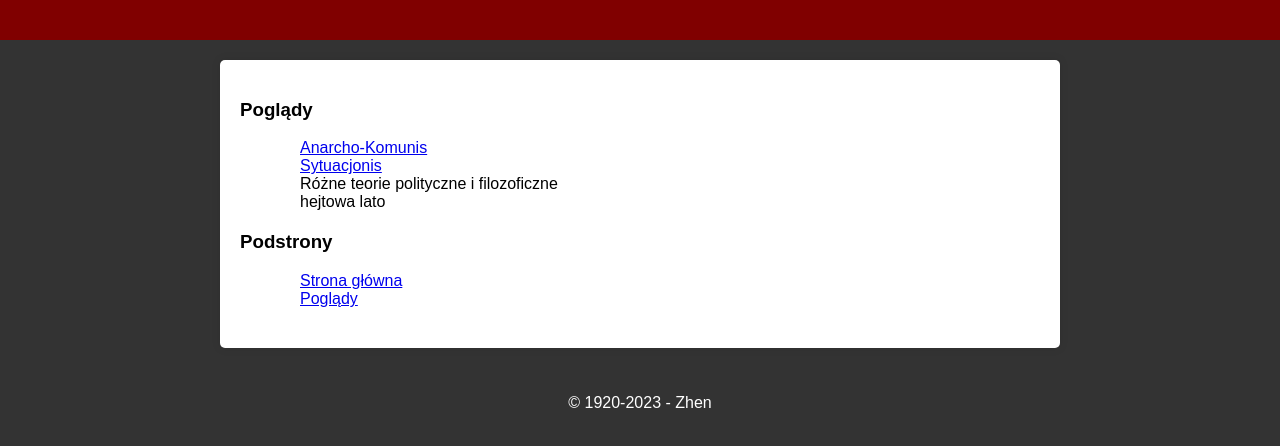
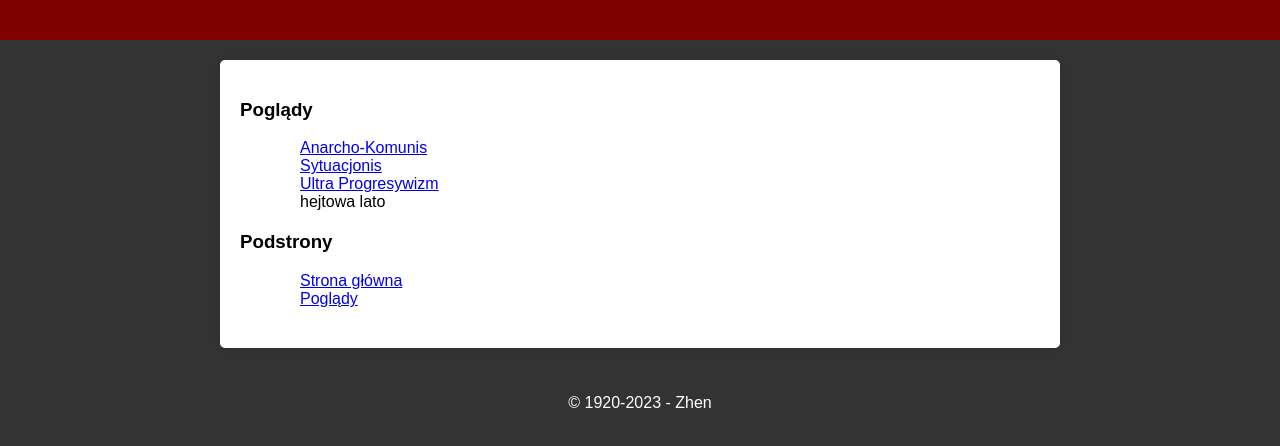
Before and after one commit to 44yerba/1, a plain HTML site: page poglady.html in a window 1280 px wide. Drawn offline with Linux system fonts and the light colour scheme.

Commit message:
Update poglady.html

```diff
--- a/poglady.html
+++ b/poglady.html
@@ -15,7 +15,7 @@
             <ul>
                 <a href="https://polcompball.miraheze.org/wiki/Anarcho-Communism">Anarcho-Komunis</a> </br>
                 <a href="https://polcompball.miraheze.org/wiki/Situationism">Sytuacjonis</a> </br>
-                <a>Różne teorie polityczne i filozoficzne</a> </br>
+                <a href="https://polcompball.miraheze.org/wiki/RevolutionaryProgressivism">Ultra Progresywizm</a> </br>
                 <a>hejtowa lato</a> </br>
             </ul>
         </section>
```
